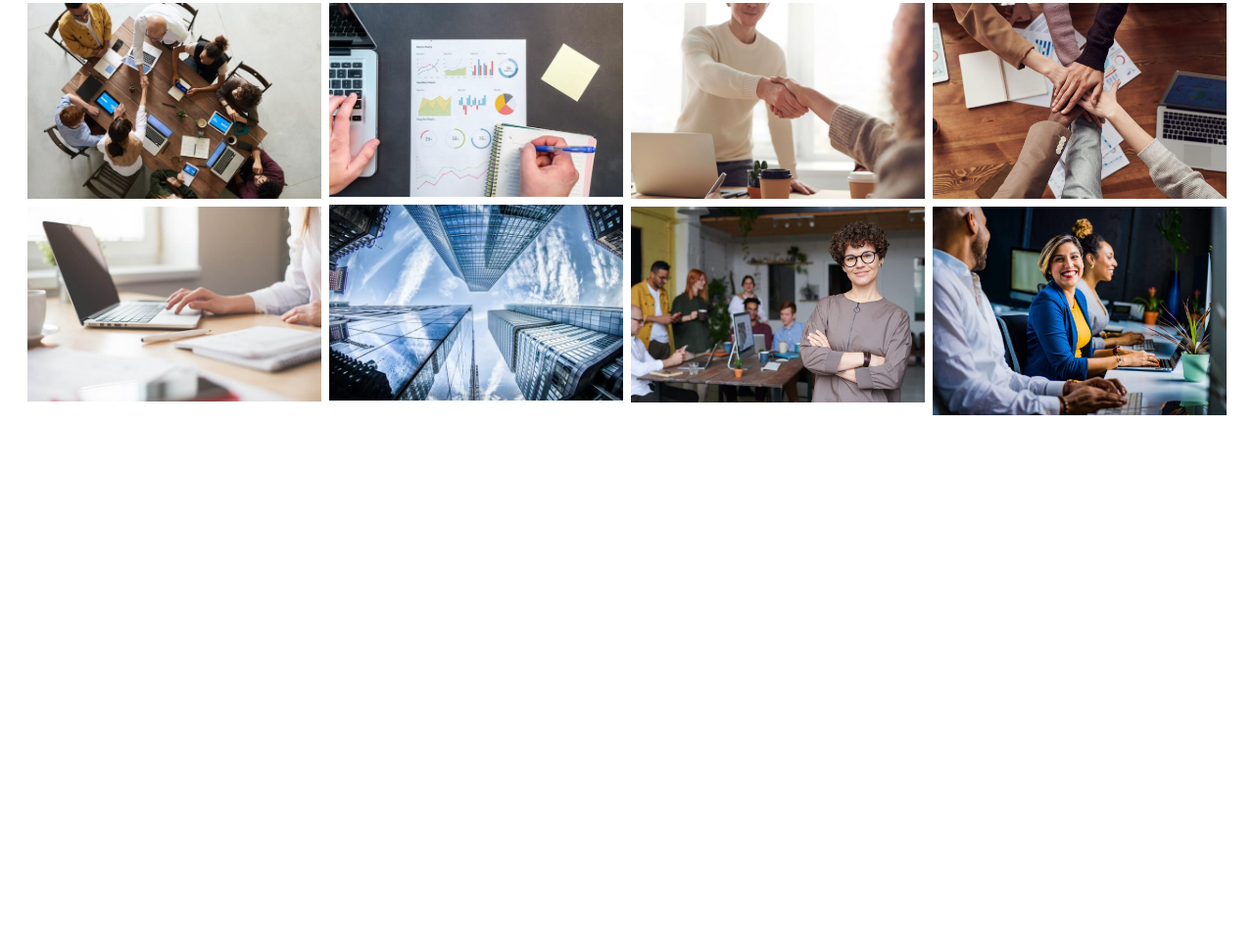
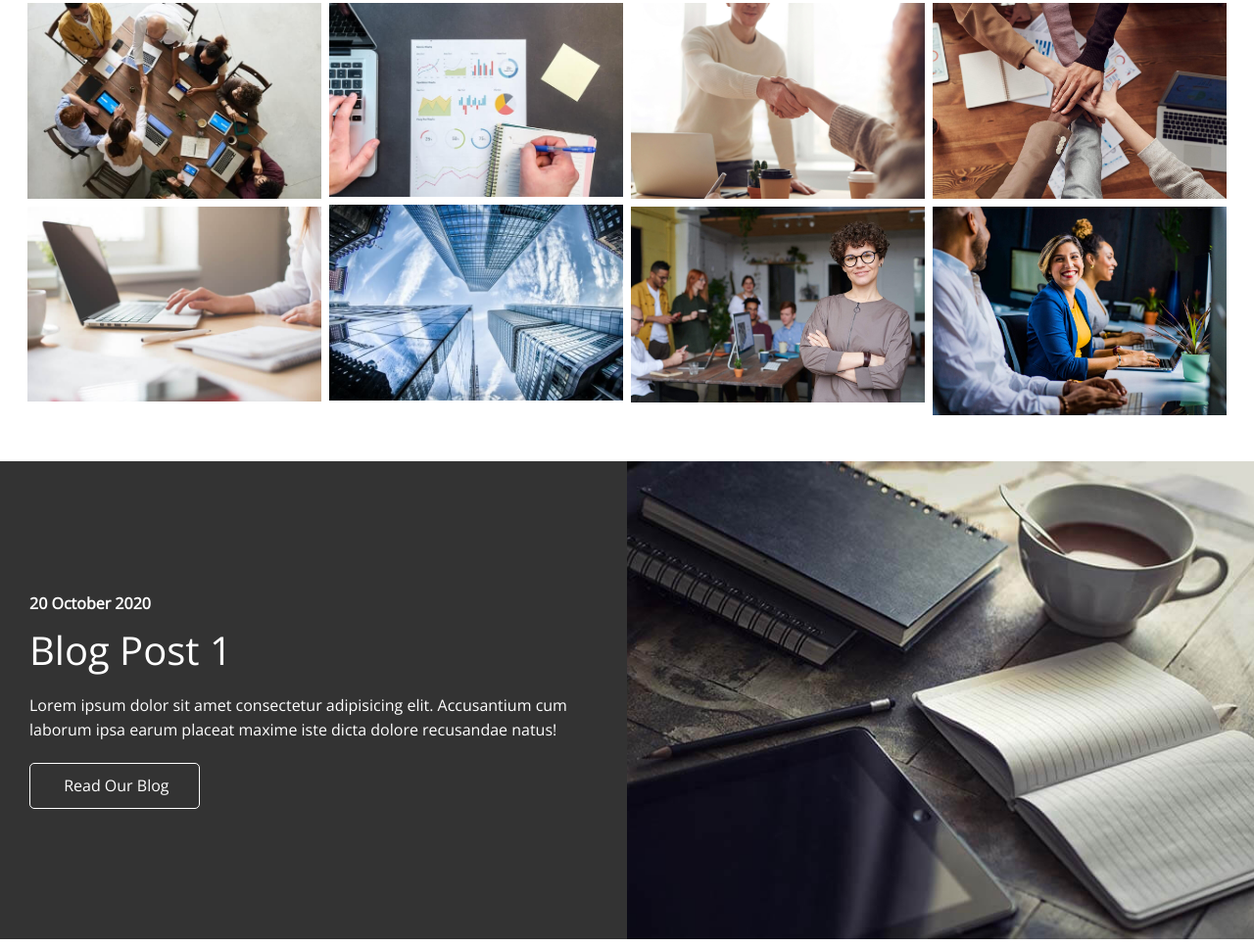
Before and after one commit to lawlawson/EdgeLedger-Website, a plain HTML site: page index.html in a window 1280 px wide. Shown: the part 1755-2721 px from the top of the page at 98% size. Before the commit the page ends 2226 px from the top, so only its background shows below. Drawn offline with nearby package versions, Linux system fonts and the light colour scheme.

Commit message:
Added blog section

```diff
--- a/css/utilities.css
+++ b/css/utilities.css
@@ -67,6 +67,10 @@
 }
 
 /* Flex columns */
+.flex-columns.flex-reverse .row {
+  flex-direction: row-reverse;
+}
+
 .flex-columns .row {
   display: flex;
   flex-direction: row;
--- a/index.html
+++ b/index.html
@@ -130,6 +130,31 @@
           </div>
         </div>
       </section>
+
+      <!-- Blog -->
+      <section id="blog" class="blog flex-columns flex-reverse">
+        <div class="row">
+          <div class="column">
+            <div class="column-1">
+              <img src="images/home/blog.jpg" alt="" />
+            </div>
+          </div>
+          <div class="column">
+            <div class="column-2 bg-dark">
+              <h4>20 October 2020</h4>
+              <h2>Blog Post 1</h2>
+              <p>
+                Lorem ipsum dolor sit amet consectetur adipisicing elit.
+                Accusantium cum laborum ipsa earum placeat maxime iste dicta
+                dolore recusandae natus!
+              </p>
+              <a href="" class="btn btn-outline"
+                ><i class="fas fa-chevron"></i> Read Our Blog</a
+              >
+            </div>
+          </div>
+        </div>
+      </section>
     </main>
   </body>
 </html>
```
